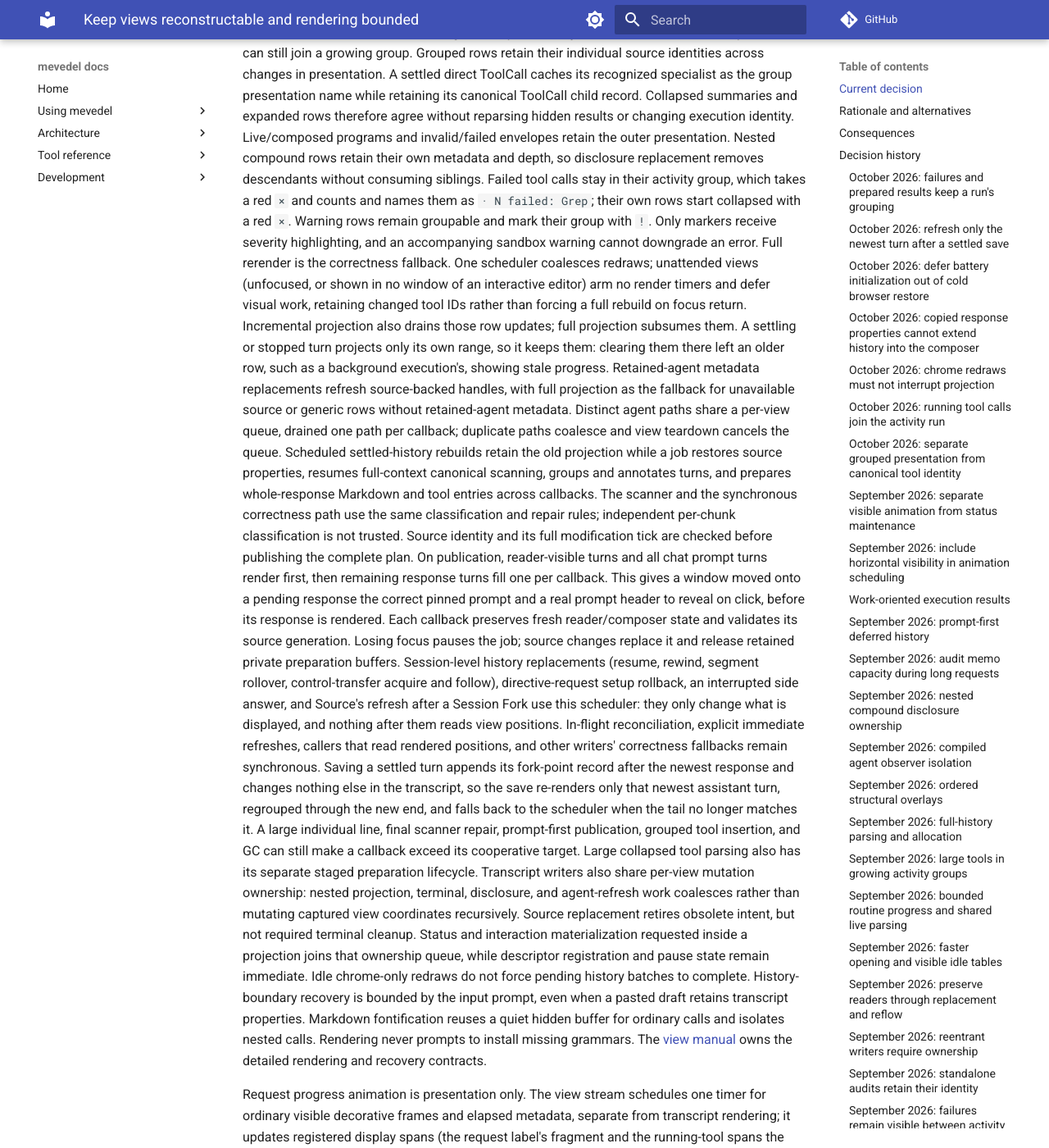
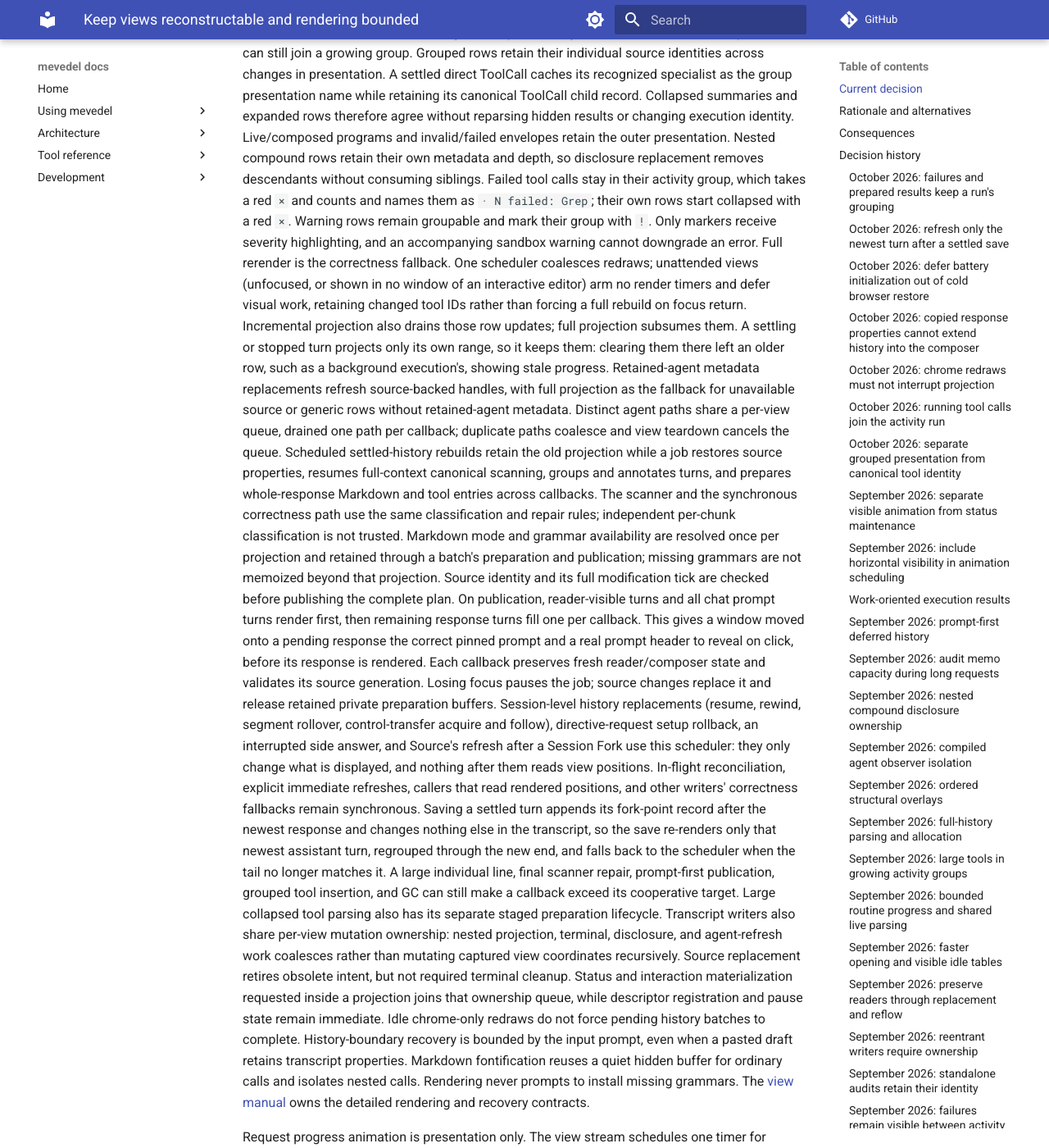
Before and after one commit to FrauH0lle/mevedel, an MkDocs documentation site: the page built from docs/adr/0119-keep-views-reconstructable-and-rendering-bounded.md, in a window 1280 px wide and 1400 px high, scrolled down 2141 px. Shown: the whole window at 82% size. Built offline with MkDocs 1.6.1 and Material for MkDocs 9.7.7, drawn with Linux system fonts in a browser that asks for light colours; comment, search, counter and statistics services are not loaded.

Commit message:
perf(view): Resolve Markdown once per full projection
* mevedel-view-fontify.el (mevedel-view--markdown-fontify-mode): Honor a dynamically scoped projection snapshot, including unavailable grammars.

* mevedel-view-render.el: Resolve at synchronous projection and job creation, and pass the snapshot through preparation and publication. A replacement job probes again.

* test/test-mevedel-view-render-batch.el: Prove constant grammar probes, installation visibility and stable job snapshots. Focused batch/fontification suites pass 77/77; compilation is warning-free.

* docs/view.md, docs/adr/0119-keep-views-reconstructable-and-rendering-bounded.md: Document projection-local availability.

```diff
--- a/docs/adr/0119-keep-views-reconstructable-and-rendering-bounded.md
+++ b/docs/adr/0119-keep-views-reconstructable-and-rendering-bounded.md
@@ -119,7 +119,9 @@
 annotates turns, and prepares whole-response Markdown and tool entries across
 callbacks. The scanner and the synchronous correctness path use the same
 classification and repair rules; independent per-chunk classification is not
-trusted. Source identity and its full modification tick are checked before
+trusted. Markdown mode and grammar availability are resolved once per projection
+and retained through a batch's preparation and publication; missing grammars are
+not memoized beyond that projection. Source identity and its full modification tick are checked before
 publishing the complete plan. On publication, reader-visible turns and all chat
 prompt turns render first, then remaining response turns fill one per callback.
 This gives a window moved onto a pending response the correct pinned prompt
```
Also changed, not shown: docs/view.md (+3 -0 lines), 3 other files.
